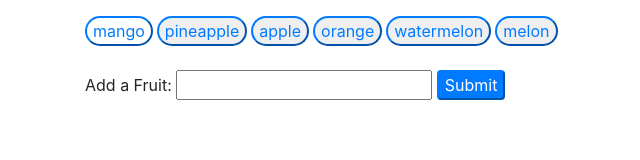
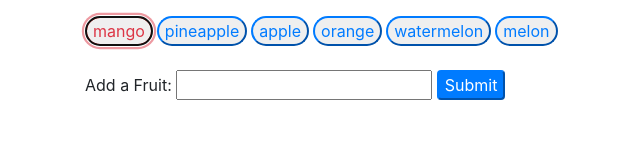
Before and after one commit to JoaquinValle/GIPHY--API-Project, a plain HTML site: page index.html in a window 1280 px wide. Both pictures are taken after a click on the button "mango". Shown: the whole page, without its empty margins (0-640 px from the left). Drawn offline with nearby package versions, Linux system fonts and the light colour scheme; no server answers.

Commit message:
added functionality for adding ten more gifs on click with visual confirmation

```diff
--- a/assets/javascript/app.js
+++ b/assets/javascript/app.js
@@ -1,11 +1,12 @@
 $(document).ready(function() {
 
     var fruits = ["mango", "pineapple", "apple", "orange", "watermelon", "melon"]
+    var clickCounter = 0
 
     for (i = 0; i < fruits.length; i++) {
         let button = $("<button>")
         $(button).attr("id", fruits[i])
-        $(button).addClass("fruit-button btn-outline-primary rounded-pill mr-1 mb-2")
+        $(button).addClass("fruit-button rounded-pill mr-1 mb-2 btn-outline-primary ")
         button.text(fruits[i])
         $("#initial-buttons").append(button)
     }
@@ -16,19 +17,42 @@ $(document).ready(function() {
     var newFruit = $("#add-a-fruit").val()
     let button = $("<button>")
     $(button).attr("id", newFruit)
-    $(button).addClass("fruit-button btn-outline-primary rounded-pill mr-1 mb-2")
+    $(button).addClass("fruit-button rounded-pill mr-1 mb-2 btn-outline-primary")
     button.text(newFruit)
     $("#initial-buttons").append(button)
     fruitButtonClick()
     })
 
     function fruitButtonClick() {
+
+
         $(".fruit-button").on("click", function() {
+
+            if ($(this).hasClass("clicked")) {
+                $(this).removeClass("btn-outline-danger")
+                $(this).addClass("btn-danger")
+                clickCounter = clickCounter + 10
+                var fruit = $(this).attr("id")
+                getAPI(clickCounter)
+            }
+
+            else {
+                clickCounter = 0
                 $("#results").text("")
-            $(".fruit-button").removeAttr("disabled")
-            $(this).attr("disabled", "true")
+                $(".fruit-button").removeClass("btn-outline-danger btn-danger clicked")
+                $(".fruit-button").addClass("btn-outline-primary")
+
+                $(this).removeClass("btn-outline-primary")
+                $(this).addClass("btn-outline-danger clicked")
                 var fruit = $(this).attr("id")
-            var queryURL = "https://api.giphy.com/v1/gifs/search?api_key=xtOTCHmJ2wr5zCnplnBlO3wLiH97K3kv&q=&limit=10&offset=0&rating=G&lang=en&q=" + fruit
+                getAPI(clickCounter)
+            }
+
+
+
+
+            function getAPI(offset){
+                var queryURL = "https://api.giphy.com/v1/gifs/search?api_key=xtOTCHmJ2wr5zCnplnBlO3wLiH97K3kv&q=&limit=10&offset=" + offset + "&rating=G&lang=en&q=" + fruit
 
                 $.ajax({
                     url: queryURL,
@@ -48,10 +72,10 @@ $(document).ready(function() {
                             $(this).attr({"status": "still", "src": $(this).attr("data-still") })
                         }
                     })
-            })
+
                 })
             }
-
+        })
+    }
     fruitButtonClick()
-
 });
--- a/assets/style/style.css
+++ b/assets/style/style.css
@@ -2,3 +2,7 @@ img {
     width: 300px;
     height: 300px
 }
+
+.clicked {
+    border-color: red
+}
```
Lines whose indentation alone changed are shown as unchanged.
